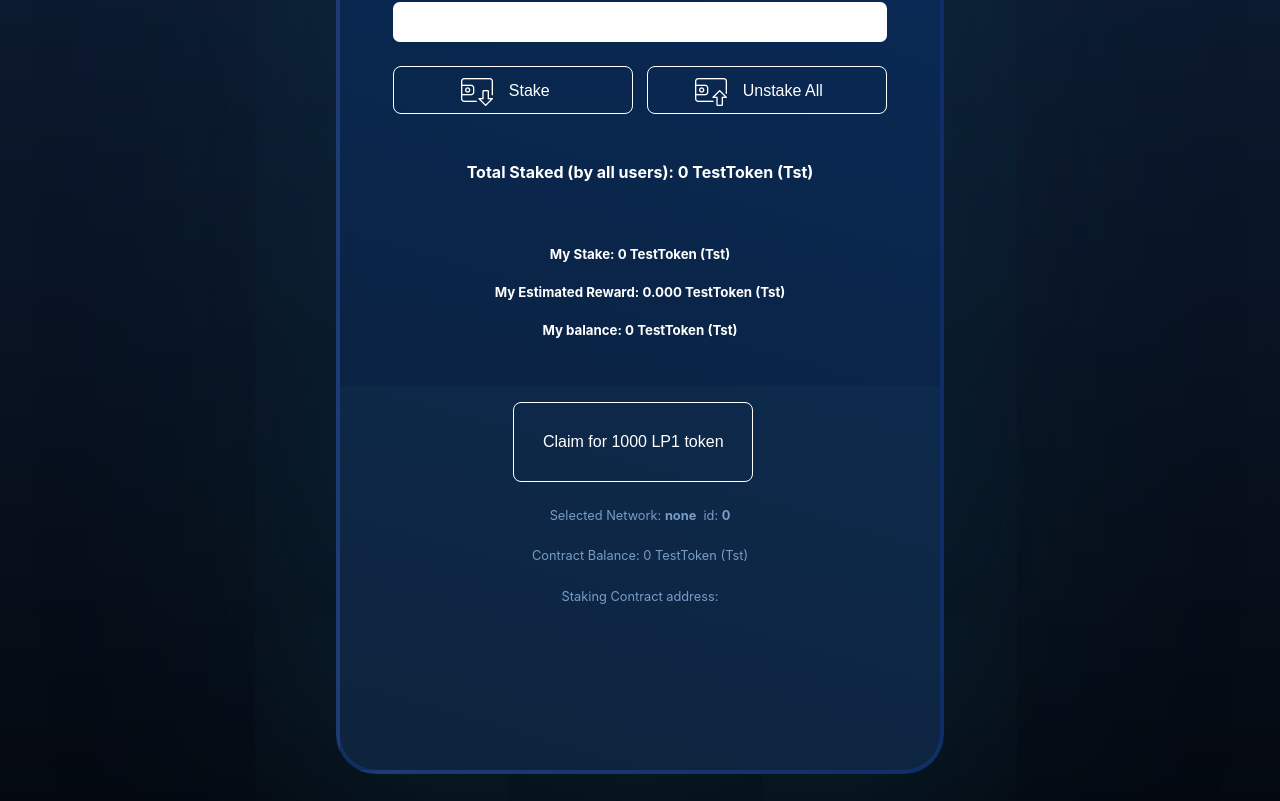
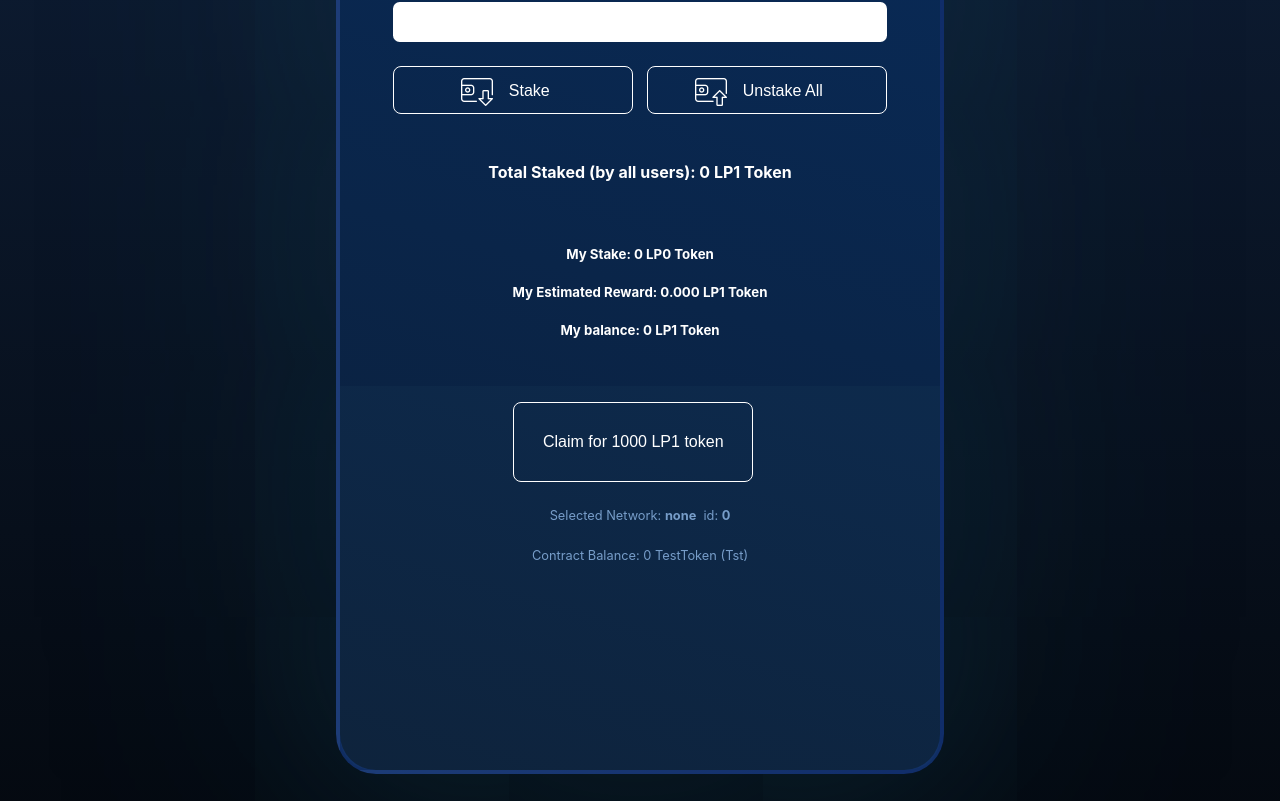
Before and after one commit to kangchihlun/Stacking-dapp-demo, a React (Create React App) app in the folder frontend/: page / in a window 1280 px wide. Shown: the part 654-1455 px from the top of the page. Built offline with nearby package versions, Linux system fonts and the light colour scheme.

Commit message:
ready to merge to fronend

```diff
--- a/frontend/src/App.js
+++ b/frontend/src/App.js
@@ -62,7 +62,6 @@ const App = () => {
       //loading TestToken contract data
       // todo: load token data from staking manager
       const testTokenData = LPFactory.networks[networkId];
-      console.log(`-##-## ${poolToken[page]}`);
       let testTokenContract = null;
       let tokenClaimer = null;
       let tokenStaking = null;
@@ -116,21 +115,21 @@ const App = () => {
         setStakingManagerContract(tokenStaking);
 
         // fetch total staked
-        if(testTokenContract){
-          let totalStaked = await testTokenContract.methods
-          .balanceOf(tokenStakingData.address)
+        if(tokenStaking){
+          let totalStaked = await tokenStaking.methods
+          .getTotalStaked(page)
           .call();
           let convertedTotalBalance = window.web3.utils.fromWei(
             totalStaked.toString(),
             'Ether'
           );
           setContractBalance(convertedTotalBalance)
+          setTotalStaked([convertedTotalBalance,convertedTotalBalance,convertedTotalBalance]);
         }
-
 
         // fetch my total staked
         // not implemented yet
-        if(true){
+        if(tokenStaking){
           let myStake = await tokenStaking.methods
           .getStaked(page)
           .call();
@@ -142,21 +141,11 @@ const App = () => {
           setMyStake([convertedBalance, convertedBalance , convertedBalance]);
         }
 
-
-        //checking totalStaked
-        let tempTotalStaked = await tokenStaking.methods.getStaked(page).call();
-        let convertedBalance = window.web3.utils.fromWei(
-          tempTotalStaked.toString(),
-          'Ether'
-        );
-        setTotalStaked([tempTotalStaked,tempTotalStaked,tempTotalStaked]);
-
-
-        //  APY values from contract
+        //  Fake APY values
         // let tempApy = ((await tokenStaking.methods.defaultAPY().call()) / 1000) * 365;
         // let tempcustomApy = ((await tokenStaking.methods.customAPY().call()) / 1000) * 365;
         // let tempcustomApy2 = ((await tokenStaking.methods.customAPY().call()*0.45) / 1000) * 365;
-        // setApy([tempApy, tempcustomApy, tempcustomApy2]);
+        setApy([50, 30, 20]);
 
 
       } else {
--- a/frontend/src/components/AdminTesting.js
+++ b/frontend/src/components/AdminTesting.js
@@ -18,7 +18,6 @@ const AdminTesting = (props) => {
           &nbsp; id: <b>{props.network.id}</b>
         </p>
         <p>Contract Balance: {props.contractBalance} TestToken (Tst) </p>
-        <p>Staking Contract address: {props.tokenStakingContract._address}</p>
       </div>
     </div>
   );
--- a/frontend/src/components/Staking.js
+++ b/frontend/src/components/Staking.js
@@ -58,16 +58,16 @@ const Staking = (props) => {
       </button>
       <div className={classes.totals}>
         <h4>
-          Total Staked (by all users): {props.totalStaked} TestToken (Tst)
+          Total Staked (by all users): {props.totalStaked} LP{props.page+1} Token
         </h4>
         <div>&nbsp;</div>
-        <h5>My Stake: {props.myStake} TestToken (Tst) </h5>
+        <h5>My Stake: {props.myStake} LP{props.page} Token </h5>
         <h5>
           My Estimated Reward:{' '}
-          {((props.myStake * props.apy) / 36500).toFixed(3)} TestToken (Tst)
+          {((props.myStake * props.apy) / 36500).toFixed(3)} LP{props.page+1} Token
         </h5>
         <h5 onClick={goMax} className={classes.goMax}>
-          My balance: {props.userBalance} TestToken (Tst)
+          My balance: {props.userBalance} LP{props.page+1} Token
         </h5>
       </div>
     </div>
```
